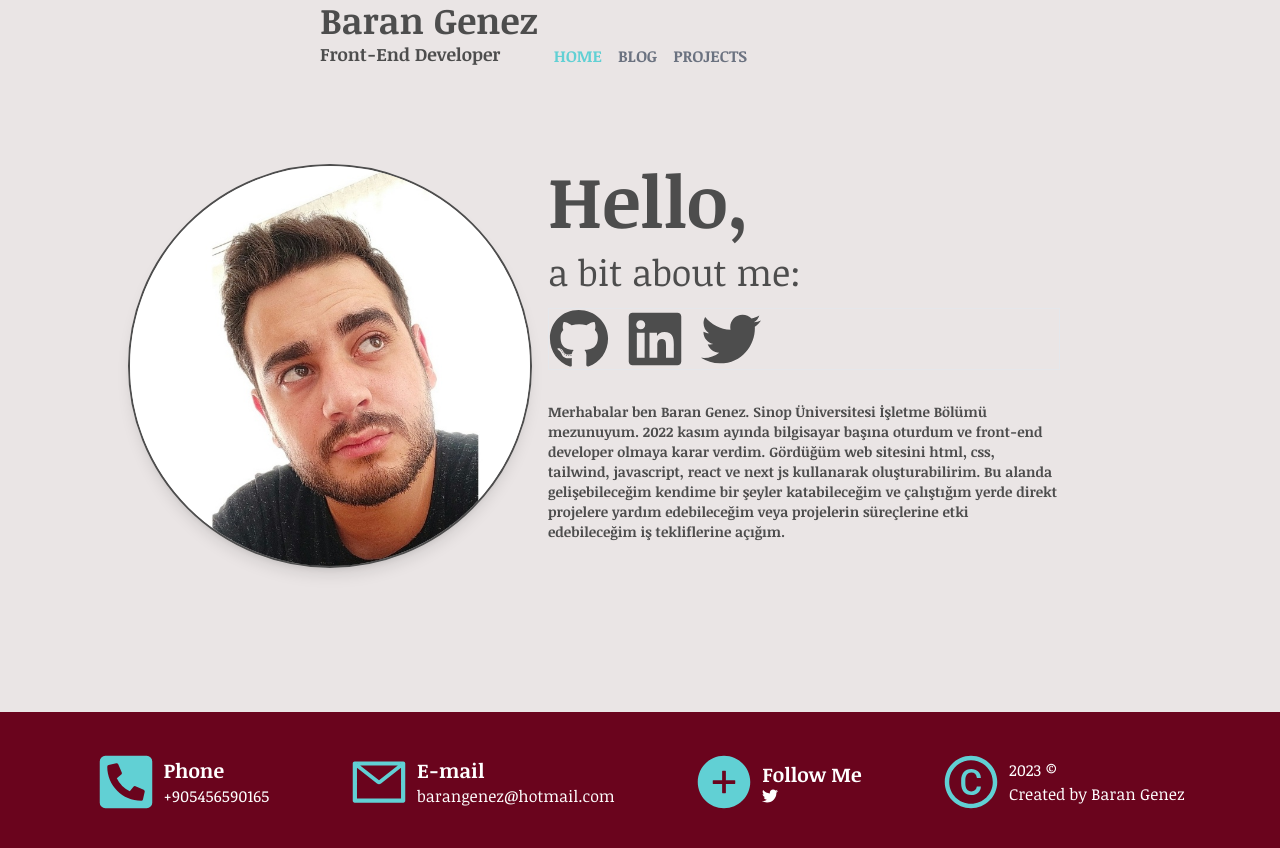
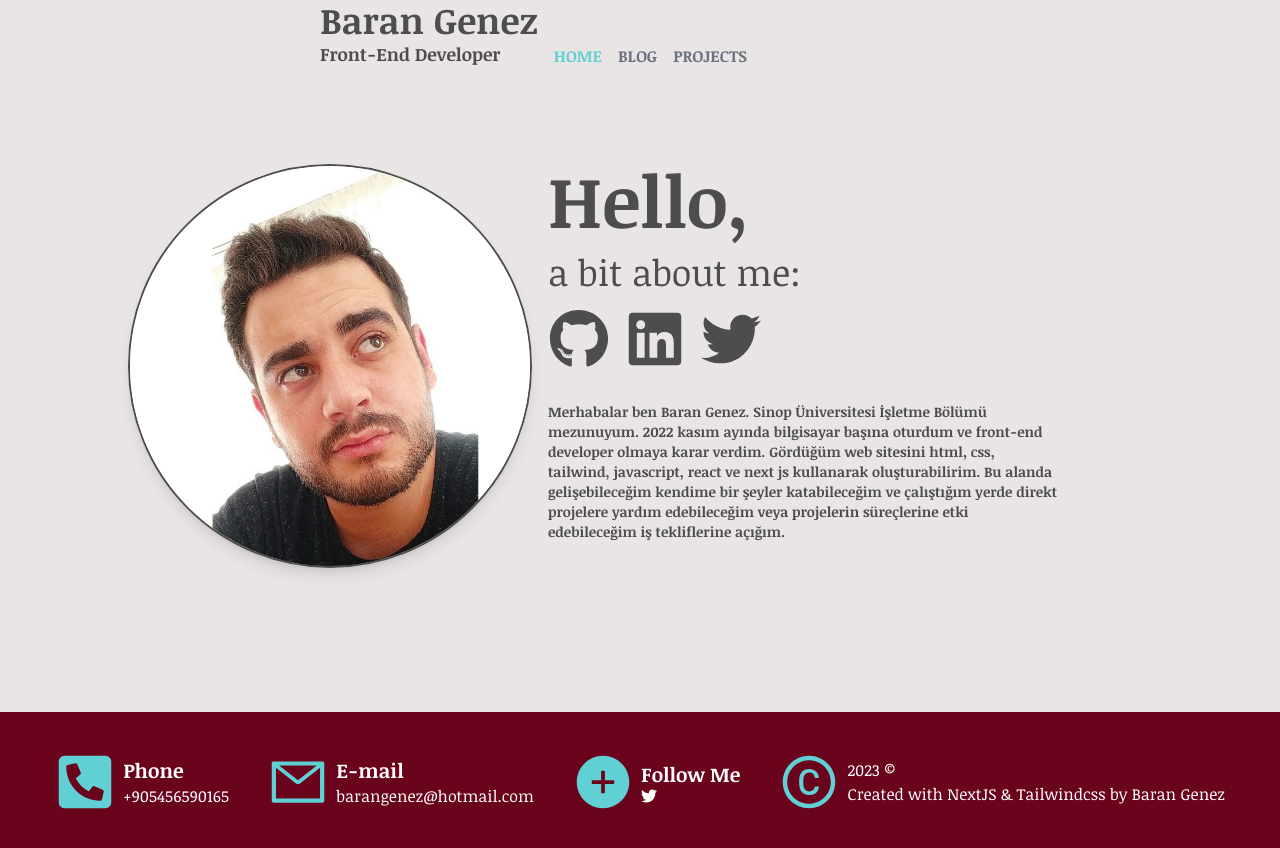
Before and after one commit to Clophy/portfolio, a Next.js app: page / in a window 1280 px wide. Shown: the top 848 px of the page. Built offline with nearby package versions, Linux system fonts and the light colour scheme.

Commit message:
Update index.jsx

```diff
--- a/components/footer/index.jsx
+++ b/components/footer/index.jsx
@@ -38,7 +38,7 @@ function Footer() {
             <AiOutlineCopyrightCircle />
             <div className={Styles.iconText}>
               <p>2023 &copy;</p>
-              <p>Created by Baran Genez</p>
+              <p>Created with NextJS & Tailwindcss by Baran Genez</p>
             </div>
           </div>
         </div>
```
